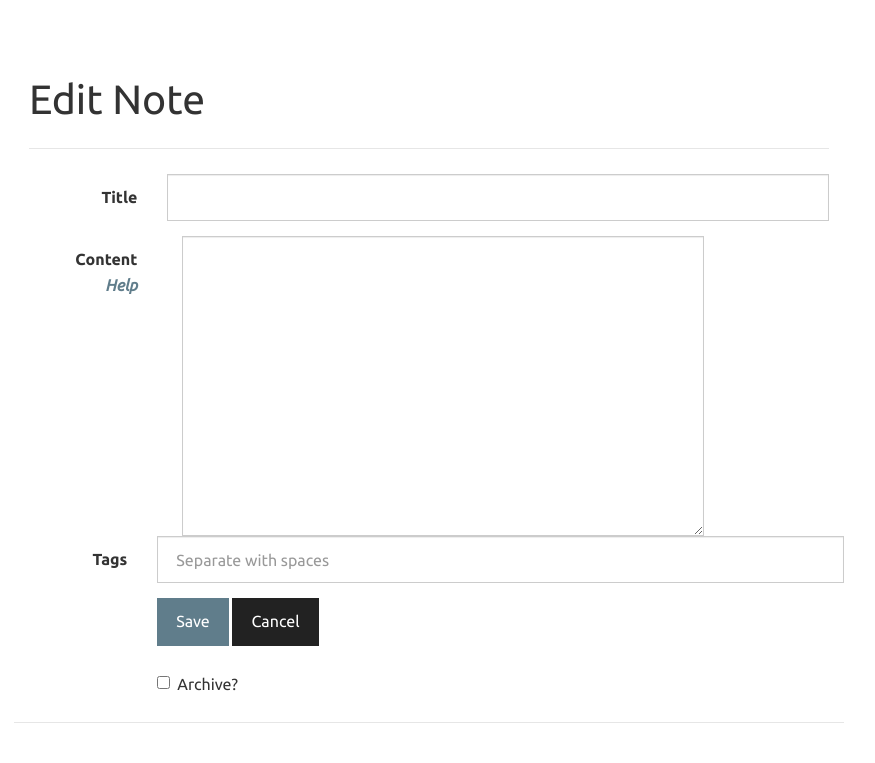
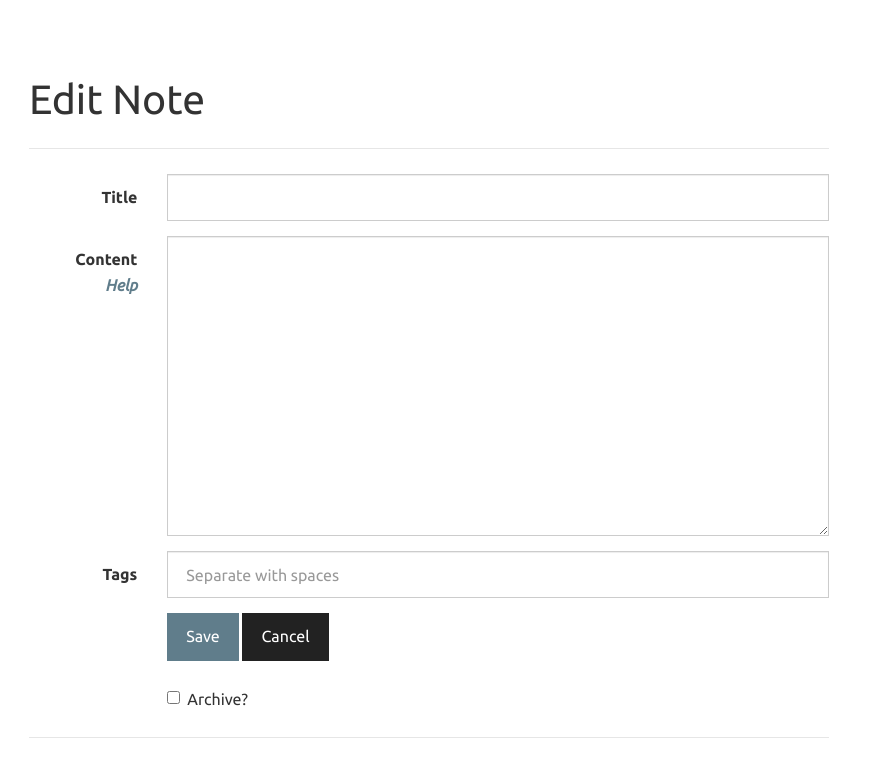
Before and after one commit to keybits/permanote, a Flask app: template templates/edit.html in a window 1280 px wide. Shown: the part 51-814 px from the top of the page, without its empty margins (211-1086 px from the left). Run offline with Flask 2, Linux system fonts and the light colour scheme; the template is opened without the code that fills it, so the values that code supplies are empty; parts of the project's set-up code (start-up, migrations or seed data) failed here and were passed over; some libraries are stand-ins or nearby versions.

Commit message:
Fix edit note layout

```diff
--- a/templates/edit.html
+++ b/templates/edit.html
@@ -14,7 +14,6 @@
     </div>
     <div class="form-group">
       <label for="Content" class="col-sm-2 control-label">Content<br><em><a target="_blank" href="https://github.com/keybits/permanote/wiki/Permanote-Help">Help</a></em></label>
-      <div class="col-sm-10">
       <div class="col-sm-10">
         <textarea class="form-control" id="content" name="content" style="height: 300px;">{{ request.form.get('content', entry.content) }}</textarea>
       </div>
```
